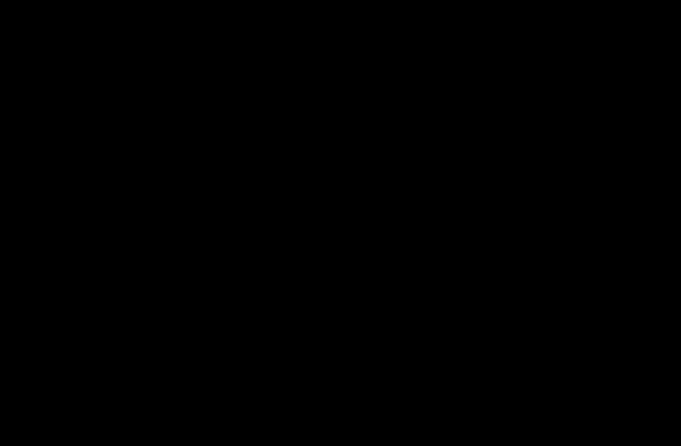
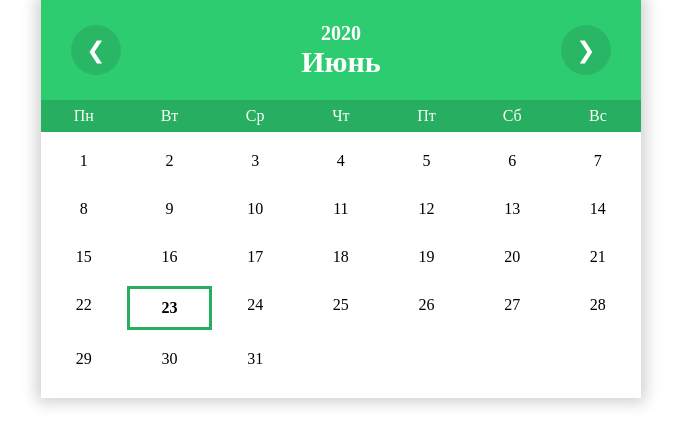
Before and after one commit to mrmda28/Calendar, a plain HTML site: page Calendar/index.html in a window 1280 px wide. Shown: the whole page, without its empty margins (299-980 px from the left). Drawn offline with Linux system fonts and the light colour scheme.

Commit message:
Update calendar and ideas

```diff
--- a/Calendar/css/style.css
+++ b/Calendar/css/style.css
@@ -1,3 +1,91 @@
 * {
-    background-color: black;
+    box-sizing: border-box;
+    padding: 0;
+    margin: 0;
 }
+
+.calendar {
+    margin: auto;
+    width: 600px;
+    background-color: #fff;
+    box-shadow: 0px 0px 15px 4px rgba(0, 0, 0, 0.2);
+}
+
+.top {
+    display: flex;
+    justify-content: space-between;
+    align-items: center;
+    width: 100%;
+    height: 100px;
+    padding: 40px 30px;
+    text-align: center;
+    background-color: #2ecc71;
+    color: #fff;
+}
+
+.top h3 {
+    font-size: 20px;
+}
+
+.top h2 {
+    font-size: 30px;
+}
+
+.weekdays {
+    background-color: #27ae60;
+    color: #fff;
+    padding: 7px 0;
+    display: flex;
+}
+
+.days {
+    font-weight: 300;
+    padding: 10px 0;
+    display: flex;
+    flex-wrap: wrap;
+}
+
+.weekdays div,
+.days div {
+    text-align: center;
+    width: 14.28%;
+}
+
+.days div {
+    padding: 10px 0;
+    margin-bottom: 10px;
+    transition: all 0.4s;
+}
+
+.prev_date {
+    color: #999;
+}
+
+.today {
+    border: 3px solid #27ae60;
+    font-weight: 900;
+}
+
+.days div:hover {
+    cursor: pointer;
+    background-color: #dfe6e9
+}
+
+.prev,
+.next {
+    display: flex;
+    justify-content: center;
+    align-items: center;
+    width: 50px;
+    height: 50px;
+    border-radius: 50%;
+    font-size: 23px;
+    background-color: rgba(0, 0, 0, 0.1);
+    transition: all 0.4s;
+}
+
+.prev:hover,
+.next:hover {
+    cursor: pointer;
+    background-color: rgba(0, 0, 0, 0.2);
+}
--- a/Calendar/index.html
+++ b/Calendar/index.html
@@ -1,13 +1,50 @@
 <!DOCTYPE html>
 <html>
+
 <head>
     <meta charset="UTF-8">
     <meta name="viewport" content="width=device-width, initial-scale=1.0">
     <link rel="stylesheet" href="css/style.css">
     <title>Calendar</title>
 </head>
-<body>
 
+<body onload="renderDate()">
+    <div class="calendar">
+        <!-- Верхняя часть, отображение месяца и года,
+            переключение месяца -->
+        <div class="top">
+            <!-- Месяц назад -->
+            <div class="prev" onclick="moveDate('prev')">
+                <span>&#10094;</span>
+            </div>
+            <!-- Год и месяц -->
+            <div>
+                <h3 id="year">Год</h3>
+                <h2 id="month">Месяц</h2>
+            </div>
+            <!-- Месяц вперед -->
+            <div class="next" onclick="moveDate('next')">
+                <span>&#10095;</span>
+            </div>
+        </div>
+        <!-- Дни недели -->
+        <div class="weekdays">
+            <div>Пн</div>
+            <div>Вт</div>
+            <div>Ср</div>
+            <div>Чт</div>
+            <div>Пт</div>
+            <div>Сб</div>
+            <div>Вс</div>
+        </div>
+        <!-- Дни -->
+        <div class="days">
+
+        </div>
+    </div>
+    <!-- События -->
+    <div class="events"></div>
     <script src="js/script.js"></script>
 </body>
+
 </html>
--- a/Calendar/js/script.js
+++ b/Calendar/js/script.js
@@ -1 +1,56 @@
-alert("dfsfdsfdsf")
+let dt = new Date();
+
+function renderDate() {
+    dt.setUTCDate(1);
+    let day = dt.getUTCDay();
+    let today = new Date();
+    let endDate = new Date(
+        dt.getUTCFullYear(),
+        dt.getUTCMonth() + 1,
+        0
+    ).getUTCDate() + 1;
+
+let prevDate = new Date(
+    dt.getUTCFullYear(),
+    dt.getUTCMonth(),
+    0
+).getUTCDate();
+let months = [
+    "Январь",
+    "Февраль",
+    "Март",
+    "Апрель",
+    "Май",
+    "Июнь",
+    "Июль",
+    "Август",
+    "Сентябрь",
+    "Октябрь",
+    "Ноябрь",
+    "Декабрь"
+]
+document.getElementById("month").innerHTML = months[dt.getUTCMonth()];
+document.getElementById("year").innerHTML = dt.getUTCFullYear();
+
+let cells = "";
+for (x = day-2; x >= 0; x--) {
+    cells += "<div class='prev_date'>" + (prevDate - x + 1) + "</div>";
+}
+
+for (i = 1; i <= endDate; i++) {
+    if (i == today.getUTCDate() && dt.getUTCMonth() == today.getUTCMonth())
+        cells += "<div class='today'>" + i + "</div>";
+    else
+        cells += "<div>" + i + "</div>";
+}
+document.getElementsByClassName("days")[0].innerHTML = cells;
+}
+
+function moveDate(button) {
+    if (button == "prev") {
+        dt.setMonth(dt.getMonth() - 1);
+    } else if (button == 'next') {
+        dt.setMonth(dt.getMonth() + 1);
+    }
+    renderDate();
+}
```
Also changed, not shown: 3 other files.
